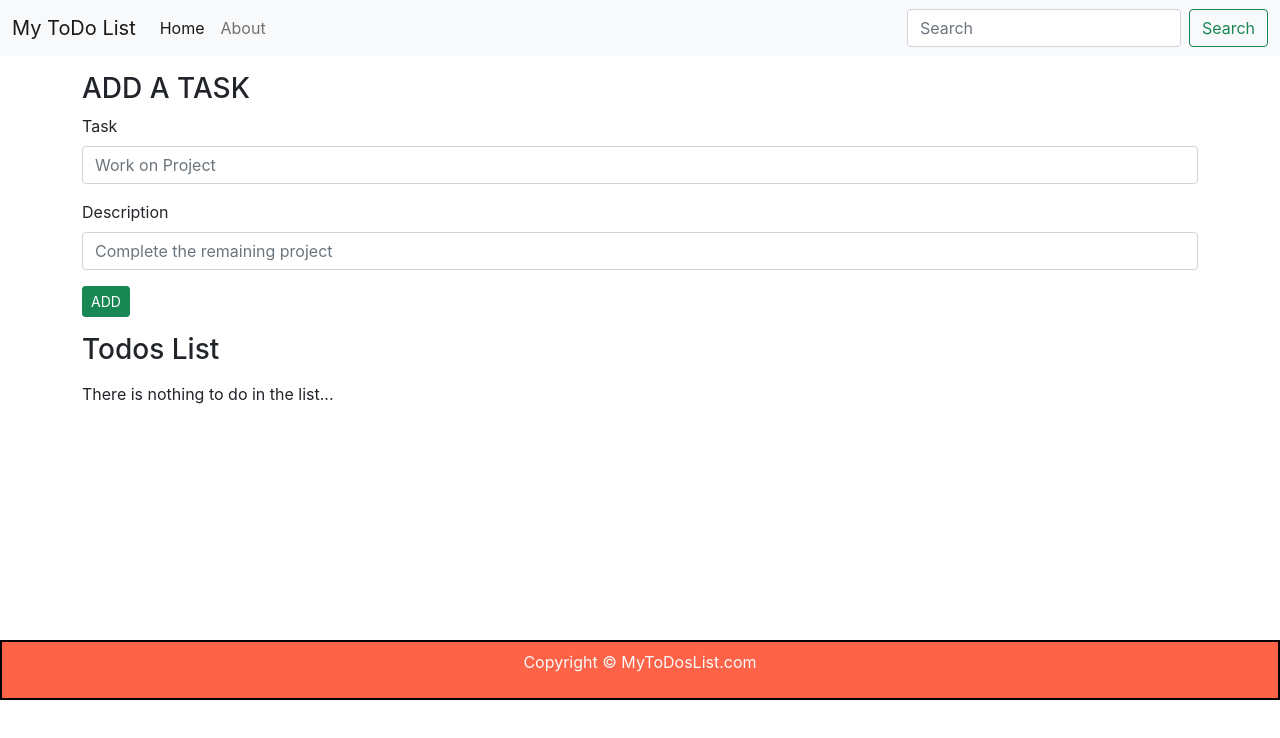
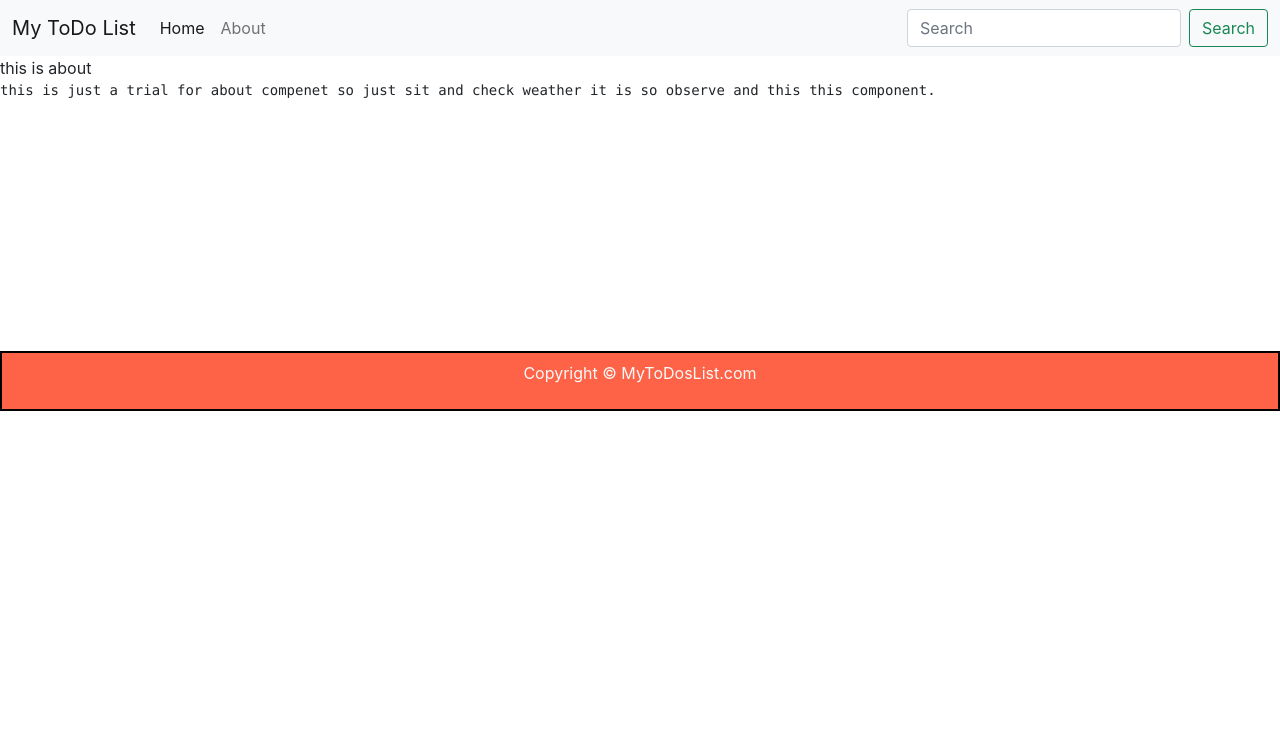
Before and after one commit to PrabhatSinghPanwar/Todo_List, a React (Create React App) app: page /about in a window 1280 px wide. Shown: the top 738 px of the page. Built offline with nearby package versions, Linux system fonts and the light colour scheme.

Commit message:
adding links to the top bar

```diff
--- a/src/App.js
+++ b/src/App.js
@@ -4,6 +4,8 @@ import Footer from"./MyComponents/Footer";
 import Todos from"./MyComponents/Todos";
 import AddTodo from"./MyComponents/AddTodo";
 import React, { useState, useEffect } from 'react';
+import { BrowserRouter as Router, Switch, Route } from "react-router-dom";
+import About from "./MyComponents/About";
 
 function App() {
 
@@ -59,10 +61,29 @@ function App() {
 
   return (
     <div className="app">
-      <Header title="My ToDo List" SearchBar={true} />
-      <AddTodo addTodo={addTodo} />
-      <Todos todos={todos} onDelete={onDelete} />
-      <Footer/>
+      <Router>
+
+        <Header title="My ToDo List" SearchBar={true} />
+
+        <Switch>
+          <Route exact path="/" render = {() => {
+            return(
+              <>
+              <AddTodo addTodo={addTodo} />
+              <Todos todos={todos} onDelete={onDelete} />
+              </>
+            )
+          }}>
+          </Route>
+          <Route exact path="/about">
+            <About />
+          </Route>
+        </Switch>
+
+
+        <Footer/>
+
+      </Router>
     </div>
   );
 }
--- a/src/MyComponents/About.js
+++ b/src/MyComponents/About.js
@@ -0,0 +1,16 @@
+import React from 'react'
+
+export default function About() {
+    return (
+        <div className="about">
+
+            this is about
+            <p>
+                <pre>
+                this is just a trial for about compenet so just sit and check weather it is
+                so observe and this this component.
+                </pre>
+            </p>
+        </div>
+    )
+}
--- a/src/MyComponents/Header.js
+++ b/src/MyComponents/Header.js
@@ -1,6 +1,6 @@
 import React from 'react'
 import PropTypes from 'prop-types'
-
+import { Link } from "react-router-dom";
 
 
 export default function Header(props) {
@@ -8,17 +8,17 @@ export default function Header(props) {
         <div className="header">
             <nav className="navbar navbar-expand-lg navbar-light bg-light">
                 <div className="container-fluid">
-                    <a className="navbar-brand" href="#">{props.title}</a>          {/* Example to use props */}
+                    <Link className="navbar-brand" to="/">{props.title}</Link>          {/* Example to use props */}
                     <button className="navbar-toggler" type="button" data-bs-toggle="collapse" data-bs-target="#navbarSupportedContent" aria-controls="navbarSupportedContent" aria-expanded="false" aria-label="Toggle navigation">
                         <span className="navbar-toggler-icon"></span>
                     </button>
                     <div className="collapse navbar-collapse" id="navbarSupportedContent">
                         <ul className="navbar-nav me-auto mb-2 mb-lg-0">
                             <li className="nav-item">
-                                <a className="nav-link active" aria-current="page" href="#">Home</a>
+                                <Link className="nav-link active" aria-current="page" to="/">Home</Link>
                             </li>
                             <li className="nav-item">
-                                <a className="nav-link" href="#">About</a>
+                                <Link className="nav-link" to="/about">About</Link>
                             </li>
                         </ul>
                          { props.SearchBar? <form className="d-flex">                           {/* Example to use props */}
```
